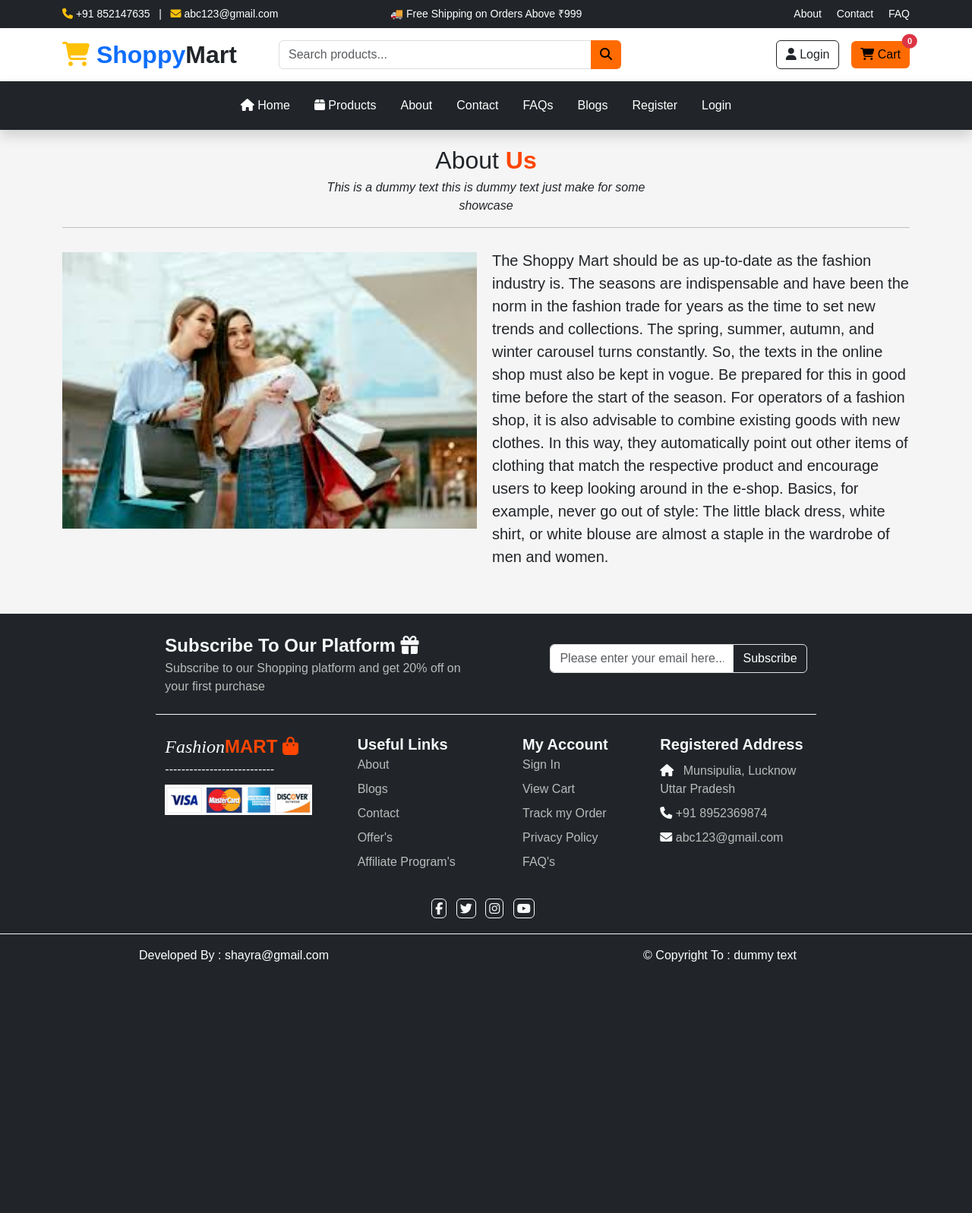
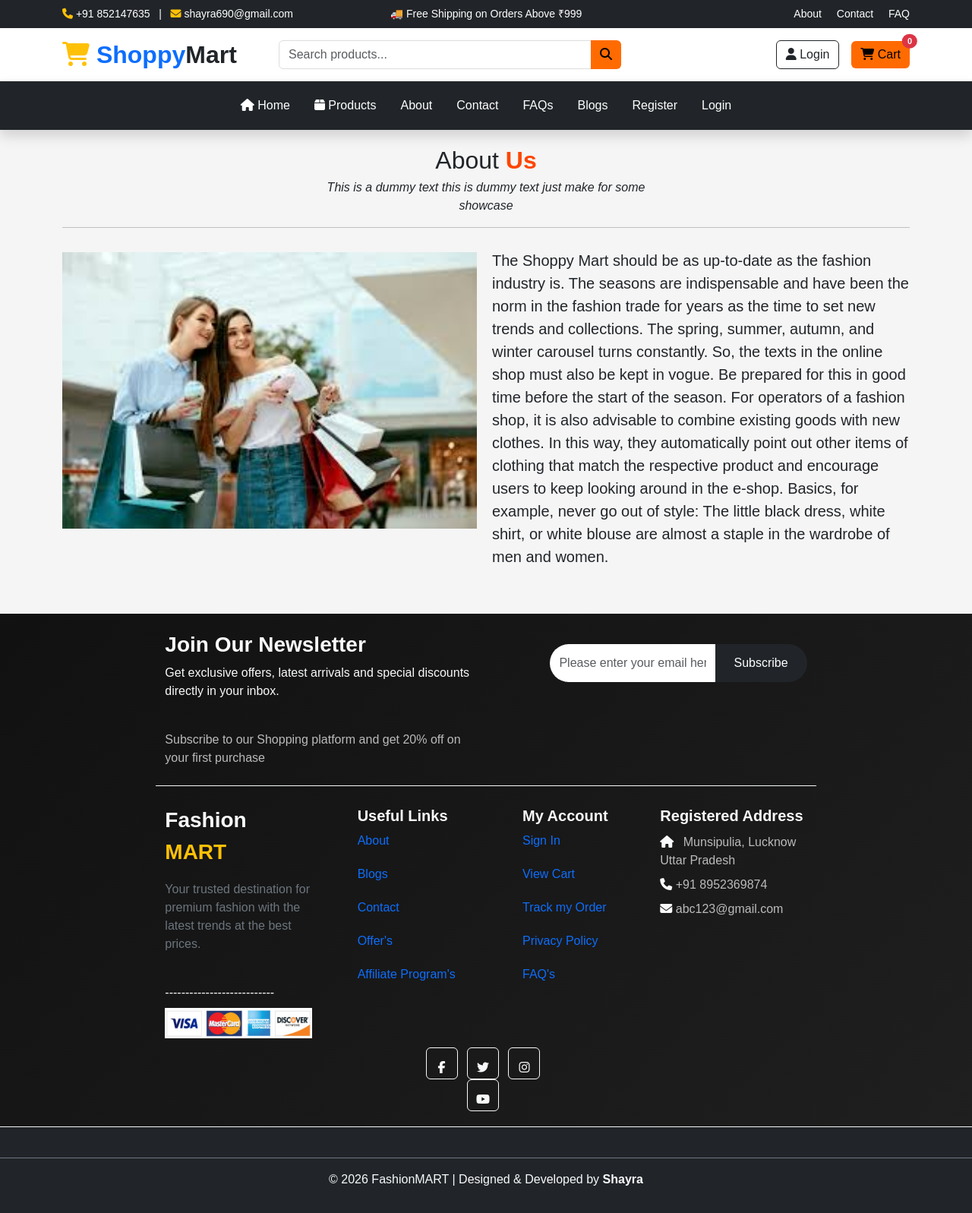
Before and after one commit to shayra09/ecommerce-project, a Django app: page /about/ in a window 1280 px wide. Shown: the whole page at 76% size. Before the commit the page ends 1266 px from the top, so only its background shows below. Run offline with Django 5.2, Linux system fonts and the light colour scheme; some libraries are stand-ins or nearby versions.

Commit message:
Improve footer

```diff
--- a/templates/base.html
+++ b/templates/base.html
@@ -79,13 +79,30 @@
     .ufooter {
         min-height: 300px;
         background: #212529;
+        background: linear-gradient(135deg, #111, #1f1f1f);
     }
+
 
     .fico:hover {
 
         color: #f7931e;
         transform: rotate(360deg);
         transition: all .5s;
+    }
+
+    .fico {
+        width: 42px;
+        height: 42px;
+        line-height: 42px;
+        text-align: center;
+        border-radius: 50%;
+        transition: .4s;
+    }
+
+    .fico:hover {
+        background: #ff9800;
+        color: #fff;
+        transform: translateY(-5px);
     }
 
     .bfooter {
@@ -96,11 +113,14 @@
 
     .u2 a {
         text-decoration: none;
-        color: #bbbbbb;
+        display: block;
+        padding: 6px 0;
+        transition: .3s;
     }
 
     .u2 a:hover {
-        color: orange;
+        color: #ff9800;
+        padding-left: 8px;
     }
 
     .white {
@@ -143,44 +163,63 @@
     }
 
     /* css */
-    body{
-    background:#f5f5f5;
-    font-family:'Poppins',sans-serif;
+    body {
+        background: #f5f5f5;
+        font-family: 'Poppins', sans-serif;
     }
 
-.navbar .nav-link{
-    color:#fff !important;
-    font-weight:500;
-    transition:.3s;
+    .navbar .nav-link {
+        color: #fff !important;
+        font-weight: 500;
+        transition: .3s;
     }
 
-.navbar .nav-link:hover{
-    color:#ffc107 !important;
+    .navbar .nav-link:hover {
+        color: #ffc107 !important;
     }
 
-.btn-warning{
-    background:#ff6b00;
-    border:none;
+    .btn-warning {
+        background: #ff6b00;
+        border: none;
     }
 
-.btn-warning:hover{
-    background:#ff8f00;
+    .btn-warning:hover {
+        background: #ff8f00;
     }
 
-.form-control{
-    border:1px solid #ddd;
+    .form-control {
+        border: 1px solid #ddd;
     }
 
-.shadow-sm{
-    box-shadow:0 2px 10px rgba(0,0,0,.08)!important;
+    .shadow-sm {
+        box-shadow: 0 2px 10px rgba(0, 0, 0, .08) !important;
     }
 
-.badge{
-    font-size:11px;
+    .badge {
+        font-size: 11px;
     }
 
-.navbar{
-    padding:12px 0;
+    .navbar {
+        padding: 12px 0;
+    }
+
+    /* footer */
+    .ufooter .form-control {
+        height: 50px;
+        border-radius: 30px 0 0 30px;
+        border: none;
+    }
+
+    .ufooter .input-group-text {
+        border-radius: 0 30px 30px 0;
+        background: #ff6b00;
+        color: white;
+        border: none;
+        padding: 0 25px;
+    }
+
+    .ufooter .input-group-text:hover {
+        background: #ff8c00;
     }
 </style>
 
@@ -196,7 +235,7 @@
                     <i class="fa-solid fa-phone text-warning"></i> +91 852147635
                     &nbsp; | &nbsp;
                     <i class="fa-solid fa-envelope text-warning"></i>
-                abc123@gmail.com
+                    shayra690@gmail.com
                 </div>
 
                 <div class="col-lg-4 text-center">
@@ -263,11 +302,7 @@
 
                         <div class="input-group">
 
-        <input
-            type="text"
-            name="search"
-            value="{{search}}"
-            class="form-control"
+                            <input type="text" name="search" value="{{search}}" class="form-control"
                                 placeholder="Search products...">
 
                             <button class="btn btn-warning" type="submit">
@@ -290,9 +325,7 @@
 
                         <a href="/profile/" class="text-dark text-decoration-none">
 
-                        <img src="../{{request.session.userpic}}"
-                             class="rounded-circle border"
-                             width="42"
+                            <img src="../{{request.session.userpic}}" class="rounded-circle border" width="42"
                                 height="42">
 
                             <span class="ms-2 fw-semibold">
@@ -319,7 +352,8 @@
 
                             Cart
 
-                        <span class="position-absolute top-0 start-100 translate-middle badge rounded-pill bg-danger">
+                            <span
+                                class="position-absolute top-0 start-100 translate-middle badge rounded-pill bg-danger">
 
                                 {% if request.session.user %}
                                 {{request.session.cartitems}}
@@ -347,10 +381,7 @@
 
         <div class="container">
 
-        <button class="navbar-toggler"
-                type="button"
-                data-bs-toggle="collapse"
-                data-bs-target="#mainMenu">
+            <button class="navbar-toggler" type="button" data-bs-toggle="collapse" data-bs-target="#mainMenu">
 
                 <span class="navbar-toggler-icon"></span>
 
@@ -464,7 +495,13 @@
             <div class="row u1 py-4 border-bottom border-light text-light">
 
                 <div class="col-sm-6 ">
-                        <b class=" fs-4 ">Subscribe To Our Platform <i class="fa-solid fa-gift brand "></i></b><br />
+                    <h3 class="fw-bold mb-2">
+                        Join Our Newsletter
+                    </h3>
+
+                    <p class="text-light">
+                        Get exclusive offers, latest arrivals and special discounts directly in your inbox.
+                    </p><br />
                     <span class="white orange">Subscribe to our Shopping platform and get 20% off on your first
                         purchase</span>
                 </div>
@@ -478,18 +515,19 @@
 
                 </div>
 
-
-
-
             </div>
             <div class="row u2 text-light">
                 <div class="col-sm-3  pt-4">
-                        <span class="fs-4"> <i style="font-family:Forte;">Fashion</i><b class="txt-colororange">MART <i
-                                    class="fa-solid fa-bag-shopping brand "></i></b> </span>
+                    <span class="fs-3 fw-bold">
+                        Fashion <span class="text-warning">MART</span>
+                    </span>
+
+                    <p class="text-secondary mt-3">
+                        Your trusted destination for premium fashion with the latest trends at the best prices.
+                    </p>
                     <br /><span class="orange">---------------------------</span><br />
 
-                        <img src="{% static 'images/ufooter/paypal.png' %}" style="height:40px;"
-                            class="img-fluid mt-2" />
+                    <img src="{% static 'images/ufooter/paypal.png' %}" style="height:40px;" class="img-fluid mt-2" />
 
 
                 </div>
@@ -586,13 +624,8 @@
                         </div>
                     </div>
 
-
-
                 </div>
             </div>
-
-
-
 
             <div class="row u3 p-2">
                 <div class="col-sm-3 text-center mx-auto py-1 mb-2 text-light ">
@@ -613,18 +646,17 @@
 
         <!--end footer-->
     </div>
-        <div class="row bfooter py-3">
-            <div class="row">
-                <div class="col-sm-6 text-light">
+    <div class="row bfooter py-3">`
+            <!-- <div class="col-sm-6 text-light text-center">
                 <a href="/portfolio/">
-                        Developed By : shayra@gmail.com
+                    shayra
                 </a>
+            </div> -->
+
+            <div class="text-center text-light py-3 border-top border-secondary">
+                © 2026 FashionMART | Designed & Developed by <b>Shayra</b>
             </div>
 
-                <div class="col-sm-6 text-light">
-                    <a href="https://www.techpile.in"> &copy Copyright To : dummy text</a>
-                </div>
-            </div>
     </div>
 
 
```
Lines whose indentation alone changed are shown as unchanged.
